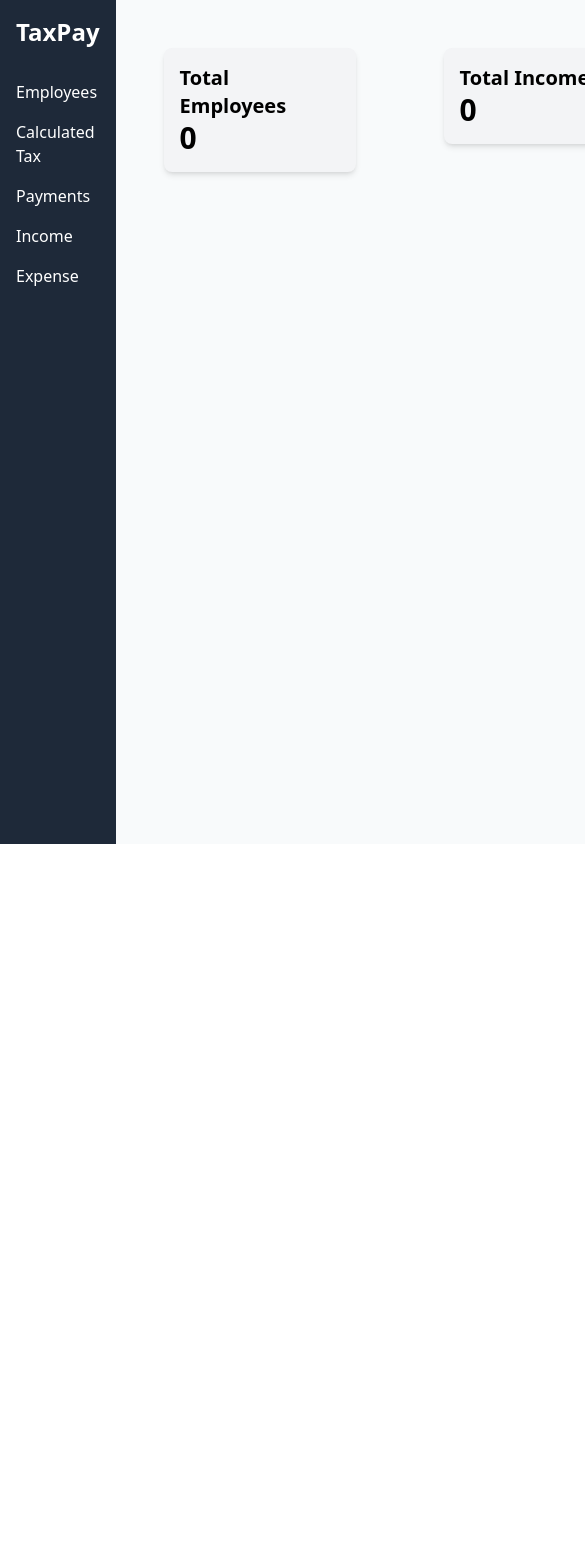
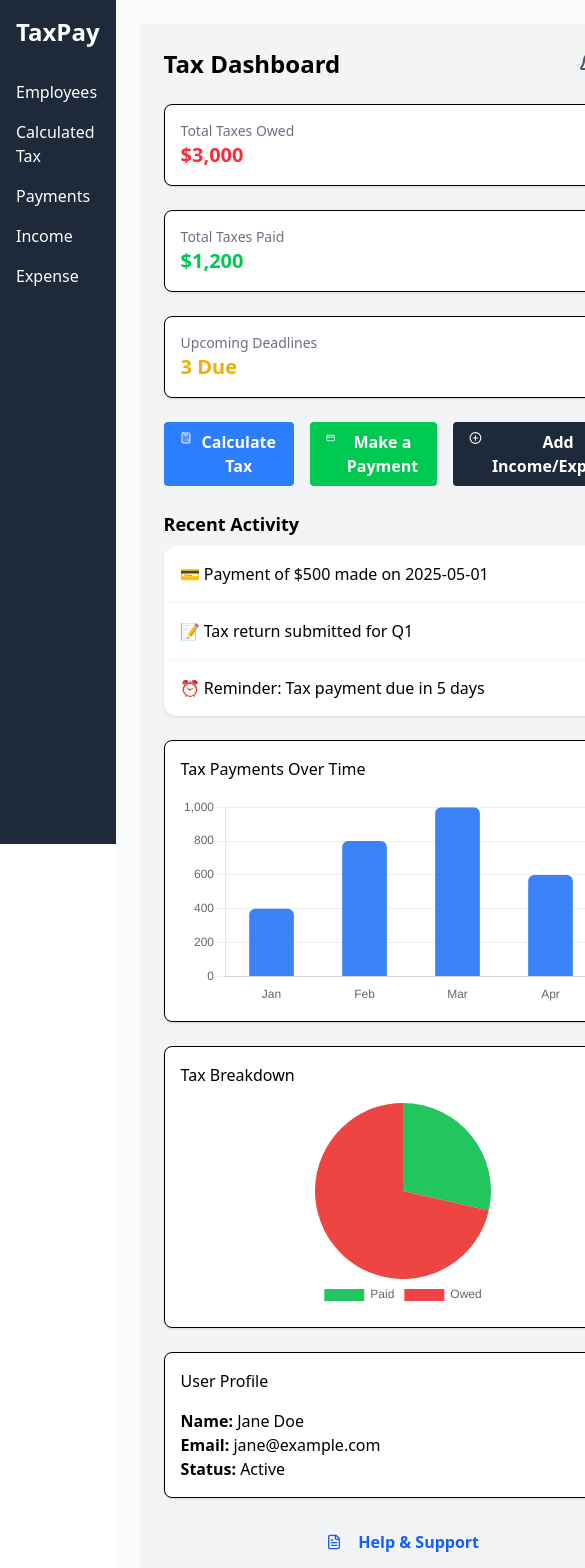
Before and after one commit to shagi09/TaxCollector-platform, a Next.js app in the folder my-app/: page / in a window 390 px wide. Shown: the top 1568 px of the page, 585 px wide, since content can reach past the window. Before the commit the page ends 844 px from the top, so only its background shows below. Built offline with nearby package versions, Linux system fonts and the light colour scheme; no server answers.

Commit message:
dashboard changes

```diff
--- a/my-app/app/(root)/page.tsx
+++ b/my-app/app/(root)/page.tsx
@@ -1,17 +1,145 @@
-import React from 'react'
-import EmployeeCount from '../components/employeeCount'
-import IncomeCount from '../components/IncomeCount'
-import Chart from '../components/Chart'
+'use client'
+import { useState } from "react";
+import { Bell, User, Settings, CreditCard, Calculator, PlusCircle, FileText } from "lucide-react";
+import { motion } from "framer-motion";
+import { Bar, Pie } from "react-chartjs-2";
+import {
+  Chart as ChartJS,
+  BarElement,
+  CategoryScale,
+  LinearScale,
+  Tooltip as ChartTooltip,
+  Legend,
+  ArcElement,
+} from "chart.js";
 
-const dashBoard = () => {
+ChartJS.register(BarElement, CategoryScale, LinearScale, ChartTooltip, Legend, ArcElement);
+
+const pieData = {
+  labels: ["Paid", "Owed"],
+  datasets: [
+    {
+      data: [1200, 3000],
+      backgroundColor: ["#22c55e", "#ef4444"],
+      borderWidth: 0,
+    },
+  ],
+};
+
+const barData = {
+  labels: ["Jan", "Feb", "Mar", "Apr"],
+  datasets: [
+    {
+      label: "Tax",
+      data: [400, 800, 1000, 600],
+      backgroundColor: "#3b82f6",
+      borderRadius: 6,
+      barPercentage: 0.6,
+    },
+  ],
+};
+
+const barOptions = {
+  responsive: true,
+  plugins: {
+    legend: { display: false },
+    tooltip: { enabled: true },
+  },
+  scales: {
+    x: { grid: { display: false } },
+    y: { grid: { color: "#eee" } },
+  },
+};
+
+const pieOptions = {
+  responsive: true,
+  plugins: {
+    legend: { display: true, position: "bottom" },
+    tooltip: { enabled: true },
+  },
+};
+
+export default function Dashboard() {
   return (
-    <div className='flex gap-10'>
-      <EmployeeCount/>
-      <IncomeCount/>
-      <Chart/>
+    <div className="min-h-screen bg-gray-100 p-6">
+      {/* Navigation */}
+      <nav className="flex justify-between items-center mb-6">
+        <h1 className="text-2xl font-bold">Tax Dashboard</h1>
+        <div className="flex items-center gap-4">
+          <Bell className="text-gray-600" />
+          <User className="text-gray-600" />
+        </div>
+      </nav>
 
+      {/* Summary Cards */}
+      <div className="grid grid-cols-1 md:grid-cols-3 gap-6 mb-6">
+        <div className="rounded-lg border bg-white p-4 shadow">
+          <h3 className="text-sm text-gray-500">Total Taxes Owed</h3>
+          <p className="text-xl font-bold text-red-500">$3,000</p>
+        </div>
+        <div className="rounded-lg border bg-white p-4 shadow">
+          <h3 className="text-sm text-gray-500">Total Taxes Paid</h3>
+          <p className="text-xl font-bold text-green-500">$1,200</p>
+        </div>
+        <div className="rounded-lg border bg-white p-4 shadow">
+          <h3 className="text-sm text-gray-500">Upcoming Deadlines</h3>
+          <p className="text-xl font-bold text-yellow-500">3 Due</p>
+        </div>
+      </div>
+
+      {/* Quick Actions */}
+      <div className="flex gap-4 mb-6">
+        <button className="flex gap-2 rounded px-4 py-2 font-semibold bg-blue-500 text-white hover:bg-blue-600 transition">
+          <Calculator className="w-4 h-4" /> Calculate Tax
+        </button>
+        <button className="flex gap-2 rounded px-4 py-2 font-semibold bg-green-500 text-white hover:bg-green-600 transition">
+          <CreditCard className="w-4 h-4" /> Make a Payment
+        </button>
+        <button className="flex gap-2 rounded px-4 py-2 font-semibold bg-gray-800 text-white hover:bg-gray-900 transition">
+          <PlusCircle className="w-4 h-4" /> Add Income/Expense
+        </button>
+      </div>
+
+      {/* Recent Activity */}
+      <div className="mb-6">
+        <h2 className="text-lg font-semibold mb-2">Recent Activity</h2>
+        <ul className="bg-white rounded-xl shadow divide-y divide-gray-100">
+          <li className="p-4">💳 Payment of $500 made on 2025-05-01</li>
+          <li className="p-4">📝 Tax return submitted for Q1</li>
+          <li className="p-4">⏰ Reminder: Tax payment due in 5 days</li>
+        </ul>
+      </div>
+
+      {/* Analytics */}
+      <div className="grid grid-cols-1 md:grid-cols-2 gap-6 mb-6">
+        <div className="rounded-lg border bg-white p-4 shadow">
+          <h3 className="text-md font-medium mb-4">Tax Payments Over Time</h3>
+          <div className="w-full h-52">
+            <Bar data={barData} options={barOptions} />
+          </div>
+        </div>
+        <div className="rounded-lg border bg-white p-4 shadow">
+          <h3 className="text-md font-medium mb-4">Tax Breakdown</h3>
+          <div className="w-full h-52 flex items-center justify-center">
+            <Pie data={pieData} options={pieOptions} />
+          </div>
+        </div>
+      </div>
+
+      {/* Profile Overview */}
+      <div className="rounded-lg border bg-white p-4 shadow mb-6">
+        <h3 className="text-md font-medium mb-4">User Profile</h3>
+        <p><strong>Name:</strong> Jane Doe</p>
+        <p><strong>Email:</strong> jane@example.com</p>
+        <p><strong>Status:</strong> Active</p>
+      </div>
+
+      {/* Help and Support */}
+      <div className="mt-6 text-center">
+        <button className="inline-flex items-center gap-2 px-4 py-2 rounded bg-transparent text-blue-600 hover:underline font-semibold">
+          <FileText className="w-4 h-4 mr-2" /> Help & Support
+        </button>
+      </div>
     </div>
-  )
+  );
 }
-
-export default dashBoard
--- /dev/null
+++ b/my-app/app/category/page.tsx
@@ -0,0 +1,47 @@
+'use client'
+import { useRouter } from "next/navigation";
+import { Button } from "../components/ui/button";
+import { motion } from "framer-motion";
+import { Building2, FileBarChart2 } from "lucide-react";
+
+export default function TaxSelector() {
+  const router = useRouter();
+
+  const selectDashboard = () => {
+    router.push('/');
+  };
+
+  return (
+    <div className="min-h-screen bg-gradient-to-br from-blue-600 to-indigo-800 flex items-center justify-center p-6 text-white">
+      <motion.div
+        initial={{ opacity: 0, scale: 0.95 }}
+        animate={{ opacity: 1, scale: 1 }}
+        transition={{ duration: 0.5 }}
+        className="bg-white text-gray-900 rounded-3xl shadow-2xl p-10 max-w-xl w-full text-center space-y-6"
+      >
+        <h1 className="text-3xl font-extrabold tracking-tight">Choose Your Tax Type</h1>
+        <p className="text-gray-600">Select a tax category to view your personalized dashboard.</p>
+        <div className="grid grid-cols-1 sm:grid-cols-2 gap-6">
+          <motion.div
+            whileHover={{ scale: 1.05 }}
+            whileTap={{ scale: 0.95 }}
+            className="cursor-pointer bg-gradient-to-r from-green-400 to-green-600 text-white rounded-2xl p-6 shadow-lg flex flex-col items-center"
+            onClick={() => selectDashboard()}
+          >
+            <Building2 className="w-10 h-10 mb-2" />
+            <div className="text-lg font-semibold">Corporate Tax</div>
+          </motion.div>
+          <motion.div
+            whileHover={{ scale: 1.05 }}
+            whileTap={{ scale: 0.95 }}
+            className="cursor-pointer bg-gradient-to-r from-purple-400 to-purple-600 text-white rounded-2xl p-6 shadow-lg flex flex-col items-center"
+            onClick={() => selectDashboard()}
+          >
+            <FileBarChart2 className="w-10 h-10 mb-2" />
+            <div className="text-lg font-semibold">VAT</div>
+          </motion.div>
+        </div>
+      </motion.div>
+    </div>
+  );
+}
--- a/my-app/app/components/SideBar.tsx
+++ b/my-app/app/components/SideBar.tsx
@@ -3,7 +3,7 @@ import Link from 'next/link';
 
 const DashboardSidebar = () => {
   return (
-    <div className="w-64 h-screen bg-gray-800 text-white flex flex-col">
+    <div className="w-64 h-screen bg-gray-800 text-white flex flex-col top-0 sticky">
       <div className="p-4">
         <h2 className="text-2xl font-bold">TaxPay</h2>
       </div>
--- /dev/null
+++ b/my-app/app/components/ui/button.tsx
@@ -0,0 +1,9 @@
+import React from "react";
+
+export function Button({ children, className = "", ...props }) {
+  return (
+    <button className={`rounded px-4 py-2 font-semibold ${className}`} {...props}>
+      {children}
+    </button>
+  );
+}
--- /dev/null
+++ b/my-app/app/components/ui/card.tsx
@@ -0,0 +1,9 @@
+import React from "react";
+
+export function Card({ children, ...props }) {
+  return <div {...props} className="rounded-lg border bg-white shadow">{children}</div>;
+}
+
+export function CardContent({ children, ...props }) {
+  return <div {...props}>{children}</div>;
+}
--- a/package.json
+++ b/package.json
@@ -3,9 +3,11 @@
     "@shadcn/ui": "^0.0.4",
     "chart.js": "^4.4.9",
     "framer-motion": "^12.10.4",
+    "lucide-react": "^0.511.0",
     "next-auth": "^4.24.11",
     "react-chartjs-2": "^5.3.0",
     "react-hot-toast": "^2.5.2",
-    "react-icons": "^5.5.0"
+    "react-icons": "^5.5.0",
+    "recharts": "^2.15.3"
   }
 }
```
Also changed, not shown: 1 other file (tests, documents, lock files or other folders).
